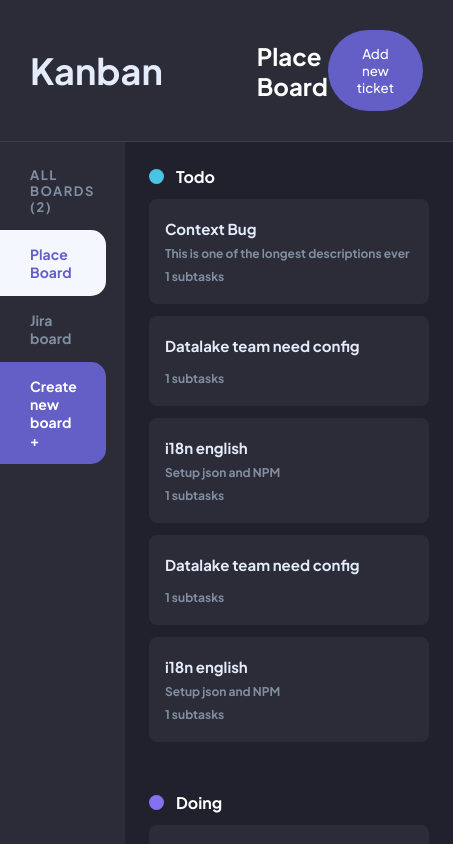
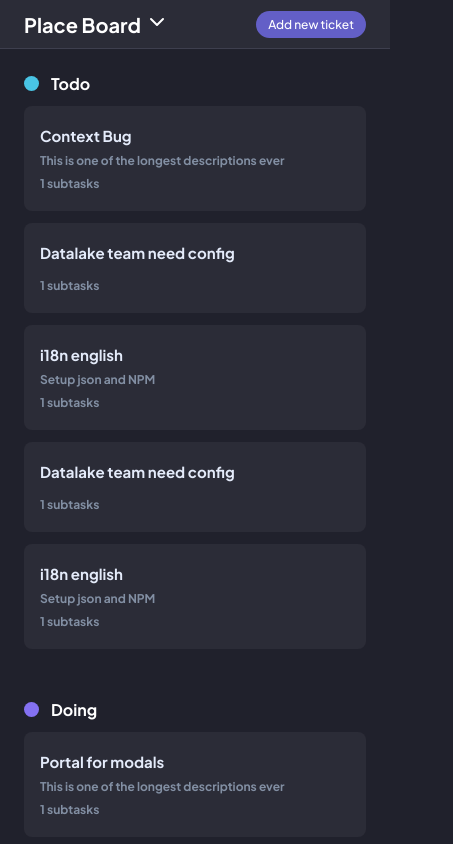
Before and after one commit to imMatheus/kanban-board, a React (Vite) app: page / in a window 390 px wide. Shown: the top 844 px of the page, 453 px wide, since content can reach past the window. Built offline with nearby package versions, Linux system fonts and the light colour scheme.

Commit message:
added icons and responsivnes for navbar

```diff
--- a/package.json
+++ b/package.json
@@ -11,6 +11,7 @@
   "dependencies": {
     "react": "^18.2.0",
     "react-dom": "^18.2.0",
+    "react-feather": "^2.0.10",
     "sass": "^1.57.1",
     "uuid": "^9.0.0"
   },
--- a/src/components/Navbar/Navbar.jsx
+++ b/src/components/Navbar/Navbar.jsx
@@ -1,6 +1,7 @@
 import React from 'react'
 import { useProject } from '../../context/ProjectContext'
 import './Navbar.scss'
+import { ChevronDown } from 'react-feather'
 
 export default function Navbar({ setShowAddTicket }) {
     const { currentProject } = useProject()
@@ -12,6 +13,9 @@
             </div>
             <div className='navbar-heading'>
                 <h2>{currentProject.title}</h2>
+                <div className='navbar-heading-chevron'>
+                    <ChevronDown />
+                </div>
             </div>
             <button onClick={() => setShowAddTicket(true)}>
                 Add new ticket
--- a/src/components/Navbar/Navbar.scss
+++ b/src/components/Navbar/Navbar.scss
@@ -17,6 +17,13 @@
 
     &-heading {
         flex: 1;
+        display: flex;
+        align-items: center;
+        gap: 4px;
+
+        &-chevron {
+            display: none;
+        }
     }
 
     button {
@@ -27,4 +34,25 @@
         cursor: pointer;
         border-radius: 999px;
     }
+
+    @media screen and (max-width: 1000px) {
+        padding: 10px 24px;
+
+        &-logo-container {
+            display: none;
+        }
+
+        &-heading-chevron {
+            display: block;
+        }
+
+        h2 {
+            font-size: 20px;
+        }
+
+        button {
+            padding: 6px 12px;
+            font-size: 12px;
+        }
+    }
 }
--- a/src/components/SideNav/SideNav.scss
+++ b/src/components/SideNav/SideNav.scss
@@ -3,6 +3,10 @@
     background-color: var(--bg-gray);
     width: 100%;
     max-width: 280px;
+
+    @media screen and (max-width: 1000px) {
+        display: none;
+    }
 
     p {
         padding: 15px 30px;
```
Also changed, not shown: 1 other file (tests, documents, lock files or other folders).
